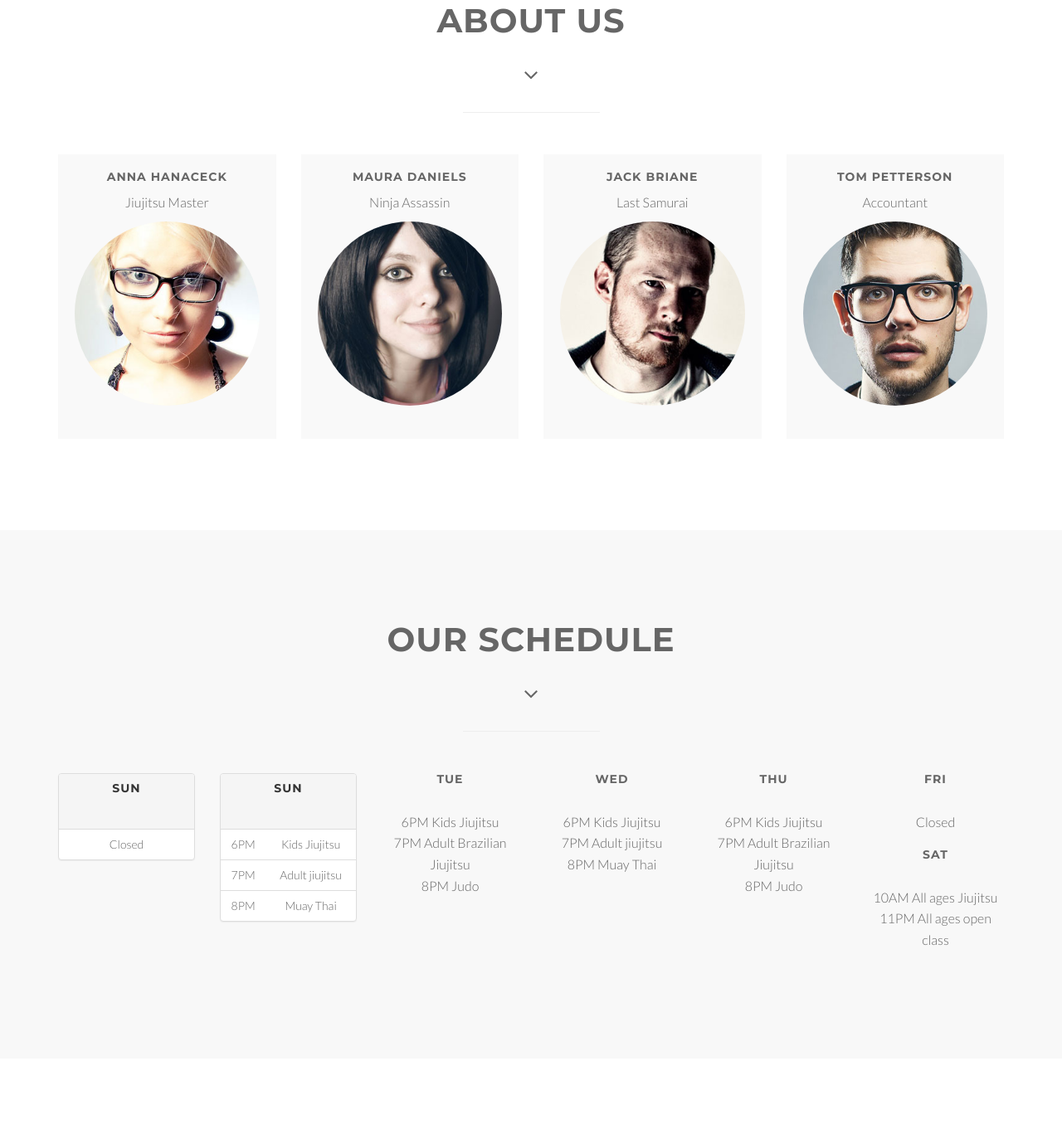
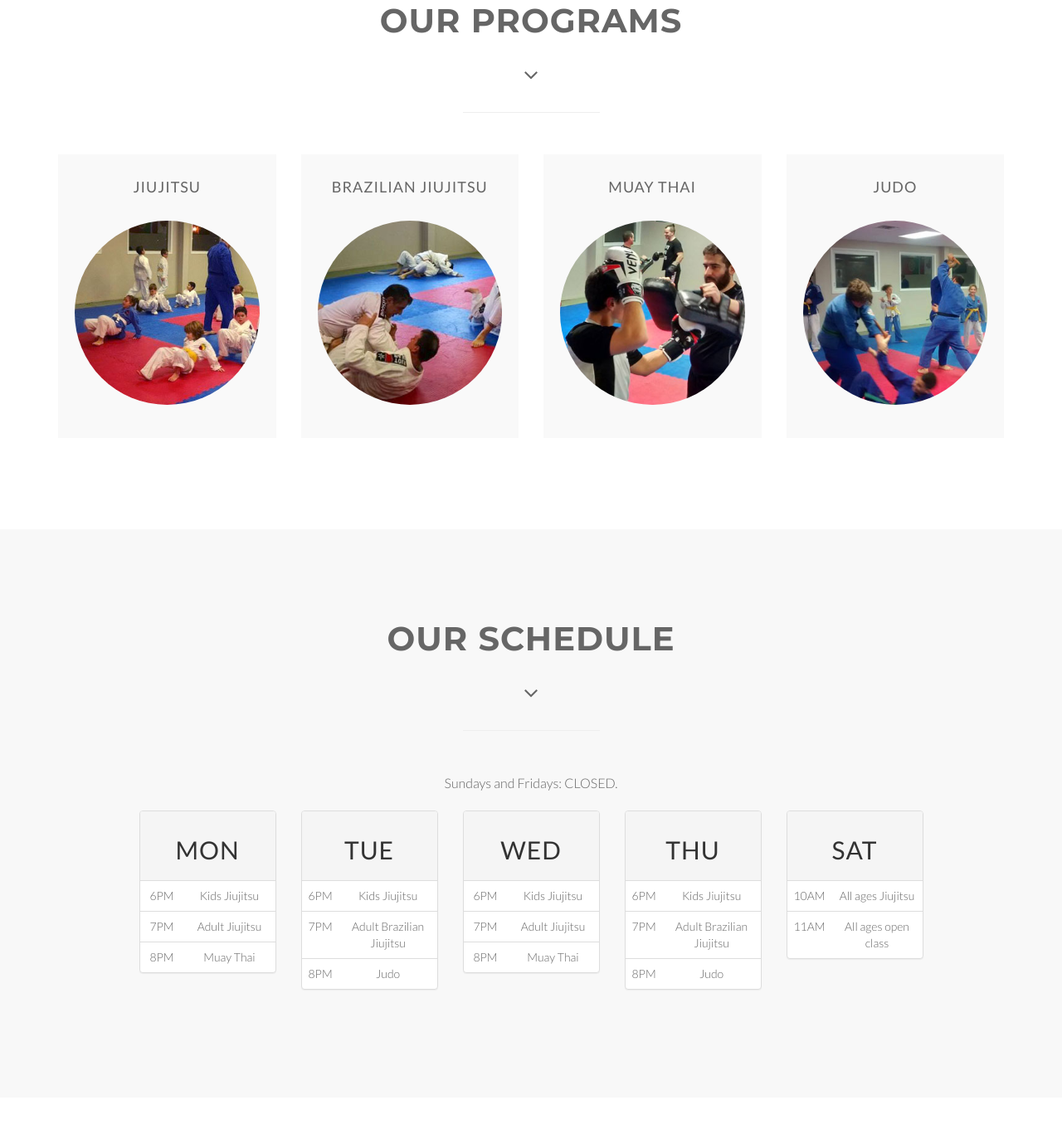
Before and after one commit to aylmerjiujitsu/aylmerjiujitsu.github.io, a plain HTML site: page index.html in a window 1280 px wide. Shown: the part 907-2280 px from the top of the page at 83% size. Drawn offline with Linux system fonts and the light colour scheme.

Commit message:
Programs
+ images

```diff
--- a/index.html
+++ b/index.html
@@ -42,8 +42,8 @@
             <div class="collapse navbar-collapse navbar-right navbar-main-collapse">
       <ul class="nav navbar-nav">
         <li class="active"><a href="#intro">Home</a></li>
-        <li><a href="#about">About</a></li>
-		<li><a href="#service">Programs</a></li>
+        <li><a href="#about">Programs</a></li>
+		<li><a href="#service">Schedule</a></li>
 		<li><a href="#contact">Contact</a></li>
         <li><a href="index-fr.html">Français</a></li>
         <!--<li class="dropdown">
@@ -84,7 +84,7 @@
 				<div class="col-lg-8 col-lg-offset-2">
 					<div class="wow bounceInDown" data-wow-delay="0.4s">
 					<div class="section-heading">
-					<h2>About us</h2>
+					<h2>Our Programs</h2>
 					<i class="fa fa-2x fa-angle-down"></i>
 
 					</div>
@@ -105,9 +105,9 @@
 				<div class="wow bounceInUp" data-wow-delay="0.2s">
                 <div class="team boxed-grey">
                     <div class="inner">
-						<h5>Anna Hanaceck</h5>
-                        <p class="subtitle">Jiujitsu Master</p>
-                        <div class="avatar"><img src="img/team/1.jpg" alt="" class="img-responsive img-circle" /></div>
+						<h3 class="h4">Jiujitsu</h3><br>
+                        <!--<p class="subtitle">"Spirit of the fast and strong hearted"</p>-->
+                        <div class="avatar"><img src="img/c-1.jpg" alt="" class="img-responsive img-circle" /></div>
                     </div>
                 </div>
 				</div>
@@ -116,9 +116,9 @@
 				<div class="wow bounceInUp" data-wow-delay="0.5s">
                 <div class="team boxed-grey">
                     <div class="inner">
-						<h5>Maura Daniels</h5>
-                        <p class="subtitle">Ninja Assassin</p>
-                        <div class="avatar"><img src="img/team/2.jpg" alt="" class="img-responsive img-circle" /></div>
+						<h3 class="h4">Brazilian Jiujitsu</h3><br>
+                        <!--<p class="subtitle">Ninja Assassin</p>-->
+                        <div class="avatar"><img src="img/c-2.jpg" alt="" class="img-responsive img-circle" /></div>
 
                     </div>
                 </div>
@@ -128,9 +128,9 @@
 				<div class="wow bounceInUp" data-wow-delay="0.8s">
                 <div class="team boxed-grey">
                     <div class="inner">
-						<h5>Jack Briane</h5>
-                        <p class="subtitle">Last Samurai</p>
-                        <div class="avatar"><img src="img/team/3.jpg" alt="" class="img-responsive img-circle" /></div>
+						<h3 class="h4">Muay Thai</h3><br>
+                        <!--<p class="subtitle">Last Samurai</p>-->
+                        <div class="avatar"><img src="img/c-3.jpg" alt="" class="img-responsive img-circle" /></div>
 
                     </div>
                 </div>
@@ -140,9 +140,9 @@
 				<div class="wow bounceInUp" data-wow-delay="1s">
                 <div class="team boxed-grey">
                     <div class="inner">
-						<h5>Tom Petterson</h5>
-                        <p class="subtitle">Accountant</p>
-                        <div class="avatar"><img src="img/team/4.jpg" alt="" class="img-responsive img-circle" /></div>
+						<h3 class="h4">Judo</h3><br>
+                        <!--<p class="subtitle">Accountant</p>-->
+                        <div class="avatar"><img src="img/c-4.jpg" alt="" class="img-responsive img-circle" /></div>
 
                     </div>
                 </div>
@@ -165,7 +165,6 @@
 					<div class="section-heading">
 					<h2>Our Schedule</h2>
 					<i class="fa fa-2x fa-angle-down"></i>
-
 					</div>
 					</div>
 				</div>
@@ -178,12 +177,19 @@
 				<hr class="marginbot-50">
 			</div>
 		</div>
+
             <div class="row">
+            	<div class="col-md-12 col-sm-12 text-center">
+                	<p>Sundays and Fridays: CLOSED.</p>
+                </div>
+            </div>
 
+        <div class="row">
+        	<!--
             <div class="col-sm-2 col-md-2">
 				<div class="wow fadeInLeft" data-wow-delay="0.2s">
                 	<div class="panel panel-default">
-                        <div class="panel-heading"><h5>SUN</h5></div>
+                        <div class="panel-heading"><h5 class="h2">SUN</h5></div>
                           <table class="table">
                             	<tr>
                                 	<td>Closed</td>
@@ -191,12 +197,14 @@
                           </table>
                 	</div>
                 </div>
-            </div>
+            </div>-->
+
+            <div class="col-sm-0 col-md-1"></div>
 
             <div class="col-sm-2 col-md-2">
-				<div class="wow fadeInUp" data-wow-delay="0.2s">
+				<div class="wow fadeInLeft" data-wow-delay="0.2s">
                 <div class="panel panel-default">
-                        <div class="panel-heading"><h5>SUN</h5></div>
+                        <div class="panel-heading"><h5 class="h2">MON</h5></div>
                           <table class="table">
                             	<tr>
                                 	<td>6PM</td>
@@ -204,7 +212,7 @@
                                 </tr>
                            		<tr>
                                 	<td>7PM</td>
-                                    <td>Adult jiujitsu</td>
+                                    <td>Adult Jiujitsu</td>
                                 </tr>
                                 <tr>
                                 	<td>8PM</td>
@@ -217,43 +225,70 @@
 
             <div class="col-sm-2 col-md-2">
 				<div class="wow fadeInUp" data-wow-delay="0.2s">
-                <div class="service-box">
-					<div class="service-desc">
-						<h5>TUE</h5>
-						<p>6PM Kids Jiujitsu<br>
-                        7PM Adult Brazilian Jiujitsu<br>
-                        8PM Judo</p>
-					</div>
+                	<div class="panel panel-default">
+                        <div class="panel-heading"><h5 class="h2">TUE</h5></div>
+                          <table class="table">
+                            	<tr>
+                                	<td>6PM</td>
+                                    <td>Kids Jiujitsu</td>
+                                </tr>
+                           		<tr>
+                                	<td>7PM</td>
+                                    <td>Adult Brazilian Jiujitsu</td>
+                                </tr>
+                                <tr>
+                                	<td>8PM</td>
+                                    <td>Judo</td>
+                                </tr>
+                          </table>
                 	</div>
                 </div>
             </div>
 
             <div class="col-sm-2 col-md-2">
 				<div class="wow fadeInUp" data-wow-delay="0.2s">
-                <div class="service-box">
-					<div class="service-desc">
-						<h5>WED</h5>
-						<p>6PM Kids Jiujitsu<br>
-                        7PM Adult jiujitsu<br>
-                        8PM Muay Thai</p>
-					</div>
+                	<div class="panel panel-default">
+                		<div class="panel-heading"><h5 class="h2">WED</h5></div>
+                          <table class="table">
+                            	<tr>
+                                	<td>6PM</td>
+                                    <td>Kids Jiujitsu</td>
+                                </tr>
+                           		<tr>
+                                	<td>7PM</td>
+                                    <td>Adult Jiujitsu</td>
+                                </tr>
+                                <tr>
+                                	<td>8PM</td>
+                                    <td>Muay Thai</td>
+                                </tr>
+                          </table>
                     </div>
                 </div>
             </div>
 
             <div class="col-sm-2 col-md-2">
 				<div class="wow fadeInUp" data-wow-delay="0.2s">
-                <div class="service-box">
-					<div class="service-desc">
-						<h5>THU</h5>
-						<p>6PM Kids Jiujitsu<br>
-                        7PM Adult Brazilian Jiujitsu<br>
-                        8PM Judo</p>
+                	<div class="panel panel-default">
+                        <div class="panel-heading"><h5 class="h2">THU</h5></div>
+                          <table class="table">
+                            	<tr>
+                                	<td>6PM</td>
+                                    <td>Kids Jiujitsu</td>
+                                </tr>
+                           		<tr>
+                                	<td>7PM</td>
+                                    <td>Adult Brazilian Jiujitsu</td>
+                                </tr>
+                                <tr>
+                                	<td>8PM</td>
+                                    <td>Judo</td>
+                                </tr>
+                          </table>
 					</div>
                 </div>
             </div>
-            </div>
-
+            <!--
             <div class="col-sm-2 col-md-2">
 				<div class="wow fadeInUp" data-wow-delay="0.2s">
                 <div class="service-box">
@@ -263,19 +298,27 @@
 					</div>
                 </div>
 				</div>
-            </div>
+            </div>  -->
 
             <div class="col-sm-2 col-md-2">
 				<div class="wow fadeInRight" data-wow-delay="0.2s">
-                <div class="service-box">
-					<div class="service-desc">
-						<h5>SAT</h5>
-						<p>10AM All ages Jiujitsu<br>
-                        11PM All ages open class</p>
+                    <div class="panel panel-default">
+                        <div class="panel-heading"><h5 class="h2">SAT</h5></div>
+                          <table class="table">
+                            	<tr>
+                                	<td>10AM</td>
+                                    <td>All ages Jiujitsu</td>
+                                </tr>
+                           		<tr>
+                                	<td>11AM</td>
+                                    <td>All ages open class</td>
+                                </tr>
+                          </table>
 				</div>
             </div>
-				</div>
-            </div>
+
+            <div class="col-sm-0 col-md-1"></div>
+
 
         <!--
             <div class="col-sm-3 col-md-3">
@@ -333,6 +376,7 @@
             -->
 
         </div>
+
 		</div>
 	</section>
 	<!-- /Section: services -->
```
Also changed, not shown: img/bjiujitsu.jpg (added), img/bjiujitsu2.jpg (added), img/c-1.jpg (added), img/c-2.jpg (added), img/c-3.jpg (added), img/c-4.jpg (added), img/jiujitsu.jpg (added), img/muaythai.jpg (added). Lines whose indentation alone changed are shown as unchanged.
